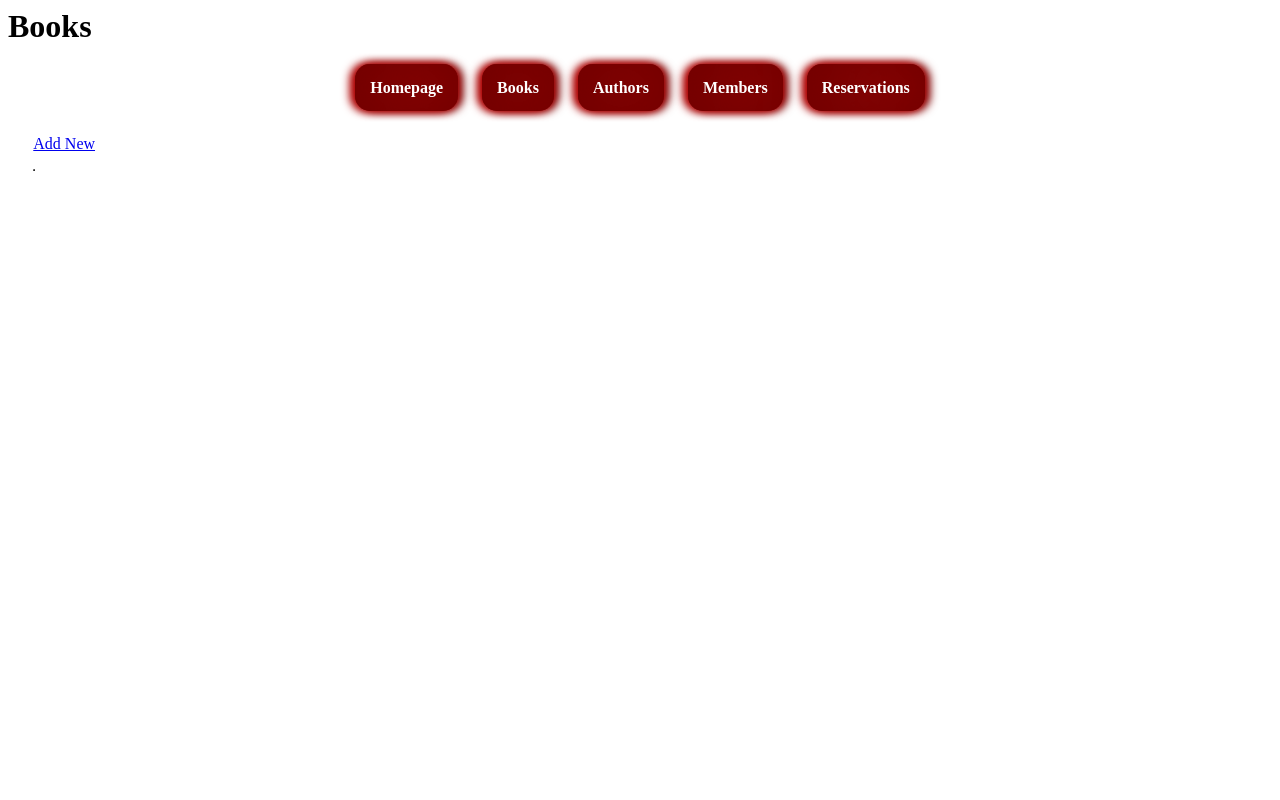
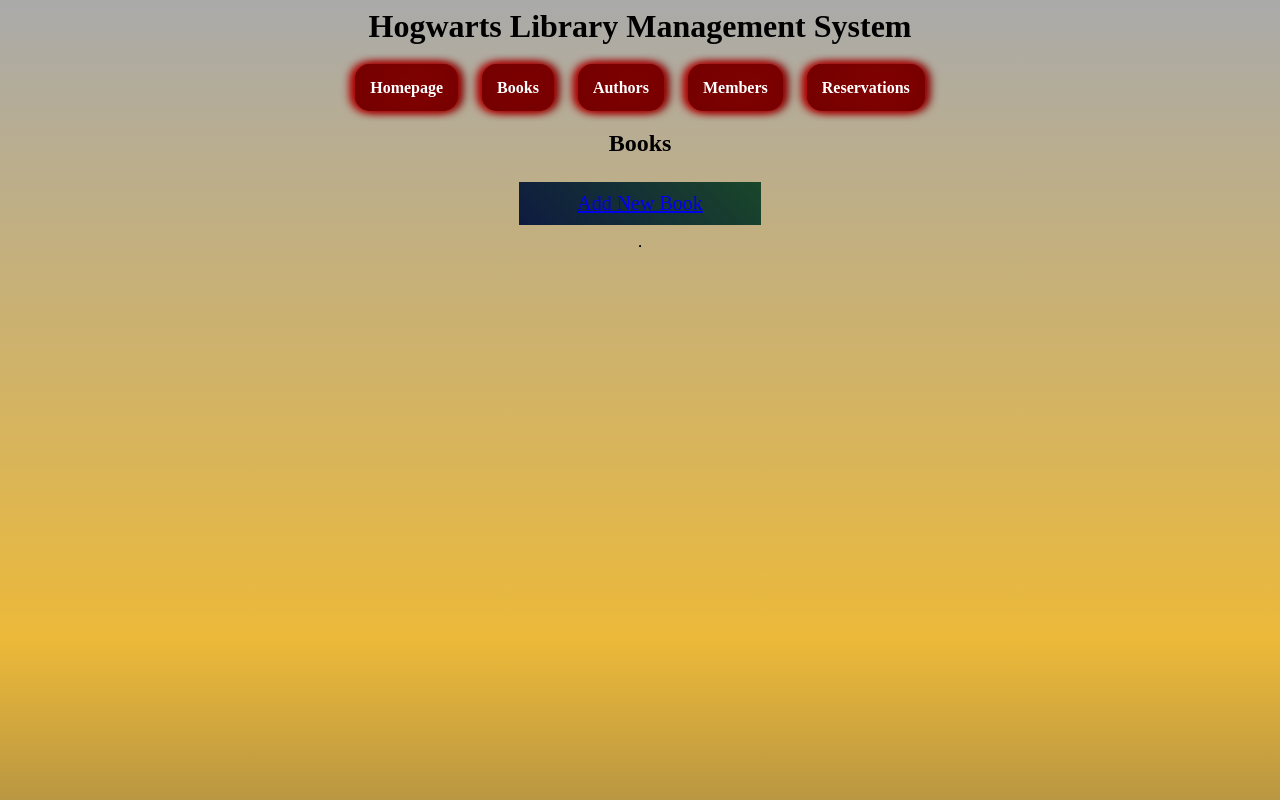
Before and after one commit to jgiggler/Hogwarts_Library_Backend, a Flask app: page /books in a window 1280 px wide. Run offline with Flask 3, Linux system fonts and the light colour scheme; data that the repository does not hold is empty; some libraries are stand-ins or nearby versions.

Commit message:
update css

```diff
--- a/static/main.css
+++ b/static/main.css
@@ -9,13 +9,16 @@
     --slytherin-light-silver: #aaaaaa;
   }
 
-
 body {
-    background-image: linear-gradient(--ravenclaw-blue,--slytherin-light-silver, 45)
+    background-image: linear-gradient(var(--slytherin-light-silver),var(--hufflepuff-canary), var(--ravenclaw-blue));
+    background-repeat: no-repeat;
+    background-size: 100vw 100vw;
 }
 nav{
+    color: white;
     text-align: center;
     padding: 1%;
+    justify-content: space-between;
 }
 nav a{
 
@@ -45,6 +48,59 @@
     margin: 2%;
     padding-bottom: 3%;
 }
+h1 {
+    text-align: center;
+}
+
 h2 {
     text-align: center;
 }
+table {
+    border-color: var(--dark-green);
+    font-size: 16px;
+    margin-left: auto;
+    margin-right: auto;
+}
+th {
+    background-color: lightcoral;
+
+}
+td {
+    background-color: wheat;
+}
+#new {
+    margin-left: 40%;
+    margin-right: 40%;
+    padding-top: 10px;
+    padding-bottom: 10px;
+    font-size: 20px;
+    text-align: center;
+    color: var(--hufflepuff-canary);
+    text-decoration: none;
+    background-image: linear-gradient(45deg, var(--dark-blue), var(--dark-green));
+
+}
+#new:hover {
+    transform: scale(1.05);
+}
+#new a:visited {
+    text-decoration: none;
+    color: var(--hufflepuff-canary);
+}
+#adjust {
+    padding-left: 8px;
+    padding-right: 8px;
+    font-size: 20px;
+    text-align: center;
+    color: var(--hufflepuff-canary);
+    text-decoration: none;
+    background-image: linear-gradient(45deg, var(--dark-blue), var(--dark-green));
+}
+#adjust:hover {
+    transform: scale(1.05);
+}
+#adjust:visited {
+    text-decoration: none;
+    color: var(--hufflepuff-canary);
+}
+#adjust1 {color: var(--hufflepuff-canary);}
--- a/templates/books.j2
+++ b/templates/books.j2
@@ -33,15 +33,17 @@
 </head>
 
 <body onload="browsePeople()">
-	<h1>Books</h1> <nav>
+	<h1>Hogwarts Library Management System</h1>
+	<nav>
         <a href="index">Homepage</a>
         <a href="books">Books</a>
         <a>Authors</a>
         <a>Members</a>
         <a>Reservations</a>
     </nav>
+	<h2>Books</h2>
 	<div id="browse">
-		<p><a href="#" onClick="newPerson()">Add New</a> </p>
+		<p id="new"><a href="#" onClick="newPerson()">Add New Book</a> </p>
 		<table border="1" cellpadding="5">
             <!-- Access data tuple passed from app.py -->
             {% if data %}
@@ -68,8 +70,8 @@
                             {% endfor %}
 
                             <!-- Create our edit/delete buttons -->
-						    <td><a href="edit_books/{{item.bookISBN}}" class="btn btn-default">Edit</a></td>
-						    <td><a href="delete_book/{{item.bookISBN}}" class="btn btn-default">Delete</a></td>
+						    <td id="adjust"><a id="adjust1" href="edit_books/{{item.bookISBN}}" class="btn btn-default">Edit</a></td>
+						    <td id="adjust"><a id="adjust1" href="delete_book/{{item.bookISBN}}" class="btn btn-default">Delete</a></td>
 
 					    </tr>
                         {% endfor %}
--- a/templates/index.j2
+++ b/templates/index.j2
@@ -7,6 +7,7 @@
     <title>CS 340 Frontend</title>
 </head>
 <body>
+    <h1>Hogwarts Library Management System</h1>
     <nav>
         <a href="index">Homepage</a>
         <a href="books">Books</a>
@@ -16,7 +17,7 @@
     </nav>
     <main>
         <section>
-            <h2>Hogwarts Library Management System</h2>
+            <h2>Homepage</h2>
             <p>This project is for CS340 Group 45 including Rimsha Ejaz and Joel Gilger.</p>
             <p>The Library Management System database will help library members keep track
                 of books that are currently available for checkout. Currently, Hogwarts Library
```
